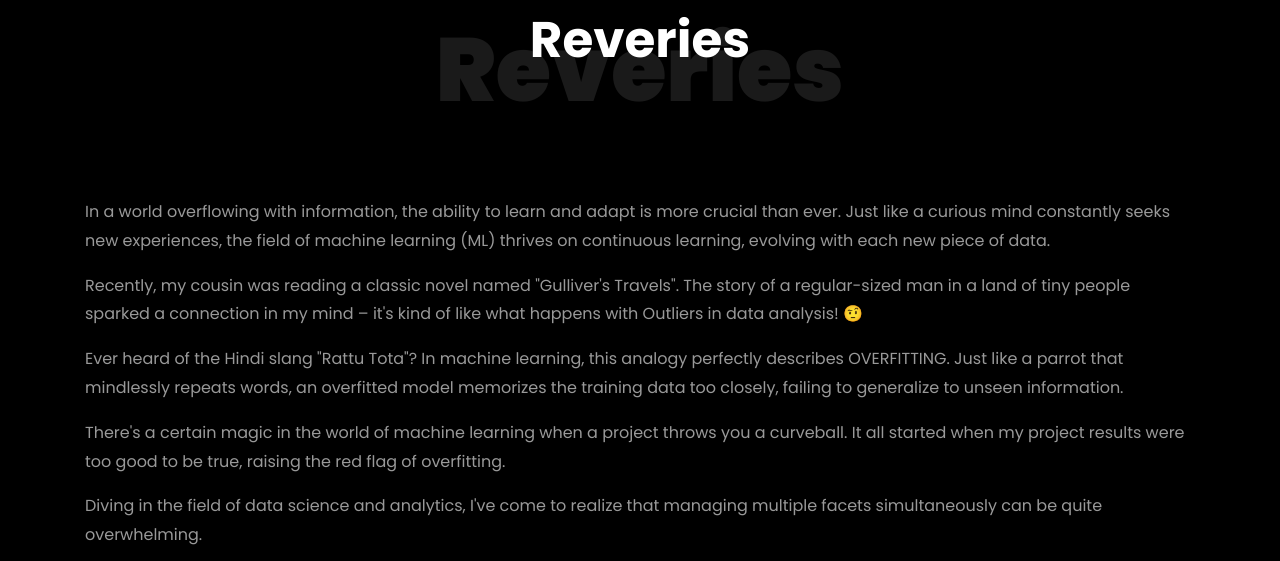
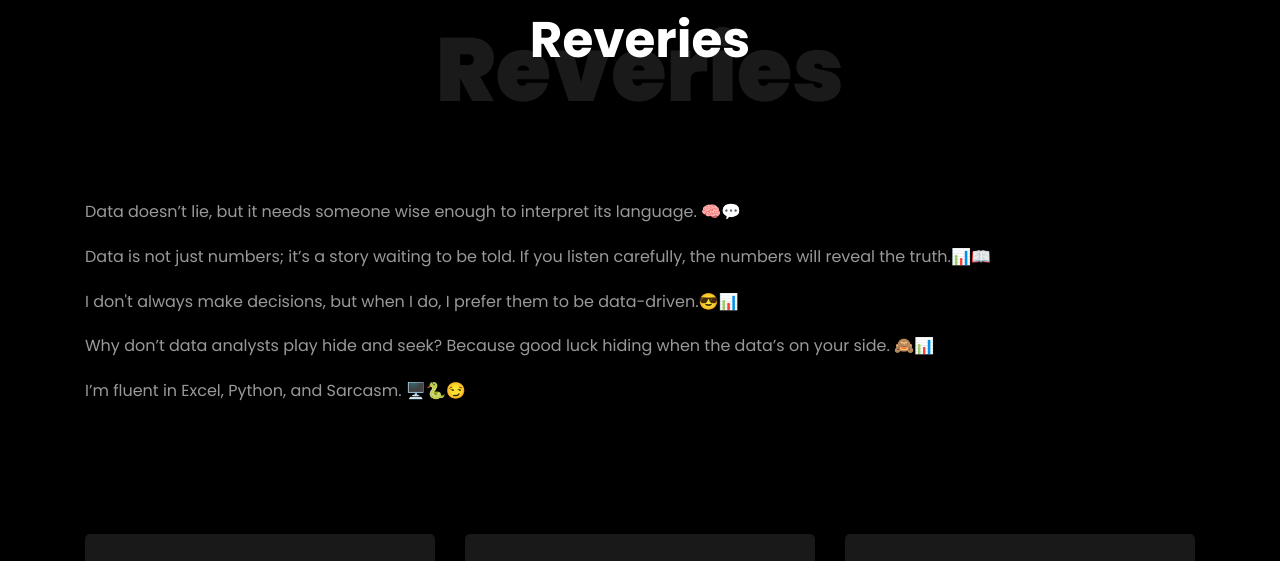
Before and after one commit to Pandat-0052/Aakash_Sharma_.github.io, a plain HTML site: page index.html in a window 1280 px wide. Shown: the part 5618-6179 px from the top of the page. Drawn offline with Linux system fonts and the light colour scheme; files whose address does not match are found by name.

Commit message:
Update index.html

```diff
--- a/index.html
+++ b/index.html
@@ -548,7 +548,7 @@
 						<div class="reveries-slider-item">
 							<div class="reveries-text">
 								<p>
-									In a world overflowing with information, the ability to learn and adapt is more crucial than ever. Just like a curious mind constantly seeks new experiences, the field of machine learning (ML) thrives on continuous learning, evolving with each new piece of data.
+									Data doesn’t lie, but it needs someone wise enough to interpret its language. 🧠💬
 								</p>
 							</div>
 						</div>
@@ -556,7 +556,7 @@
 						<div class="reveries-slider-item">
 							<div class="reveries-text">
 								<p>
-									Recently, my cousin was reading a classic novel named "Gulliver's Travels". The story of a regular-sized man in a land of tiny people sparked a connection in my mind – it's kind of like what happens with Outliers in data analysis! 🤨
+									Data is not just numbers; it’s a story waiting to be told. If you listen carefully, the numbers will reveal the truth.📊📖
 								</p>
 							</div>
 						</div>
@@ -564,7 +564,7 @@
 						<div class="reveries-slider-item">
 							<div class="reveries-text">
 								<p>
-									Ever heard of the Hindi slang "Rattu Tota"? In machine learning, this analogy perfectly describes OVERFITTING. Just like a parrot that mindlessly repeats words, an overfitted model memorizes the training data too closely, failing to generalize to unseen information.
+									I don't always make decisions, but when I do, I prefer them to be data-driven.😎📊
 								</p>
 							</div>
 						</div>
@@ -572,7 +572,7 @@
 						<div class="reveries-slider-item">
 							<div class="reveries-text">
 								<p>
-									There's a certain magic in the world of machine learning when a project throws you a curveball. It all started when my project results were too good to be true, raising the red flag of overfitting.
+									Why don’t data analysts play hide and seek? Because good luck hiding when the data’s on your side. 🙈📊
 								</p>
 							</div>
 						</div>
@@ -580,7 +580,7 @@
 						<div class="reveries-slider-item">
 							<div class="reveries-text">
 								<p>
-									Diving in the field of data science and analytics, I've come to realize that managing multiple facets simultaneously can be quite overwhelming.
+									I’m fluent in Excel, Python, and Sarcasm. 🖥️🐍😏
 								</p>
 							</div>
 						</div>
```
